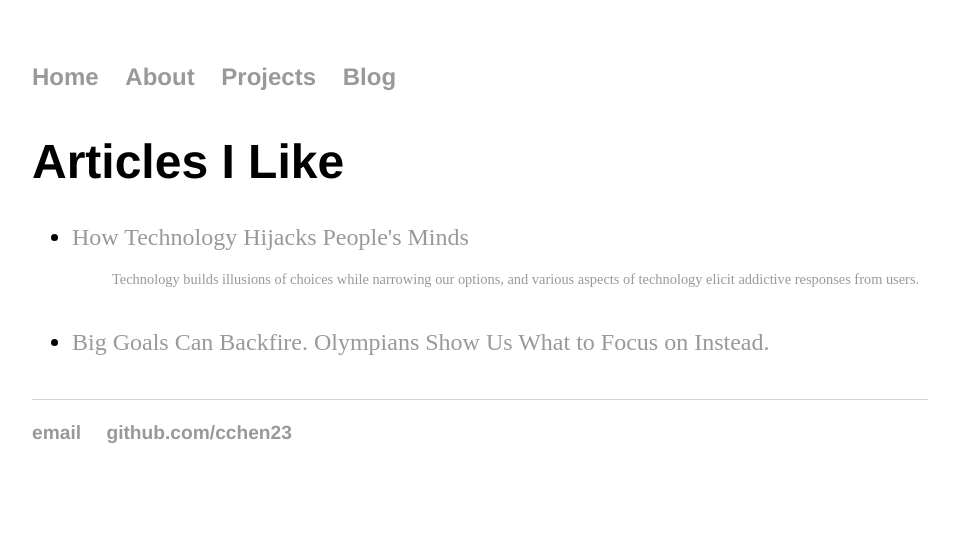
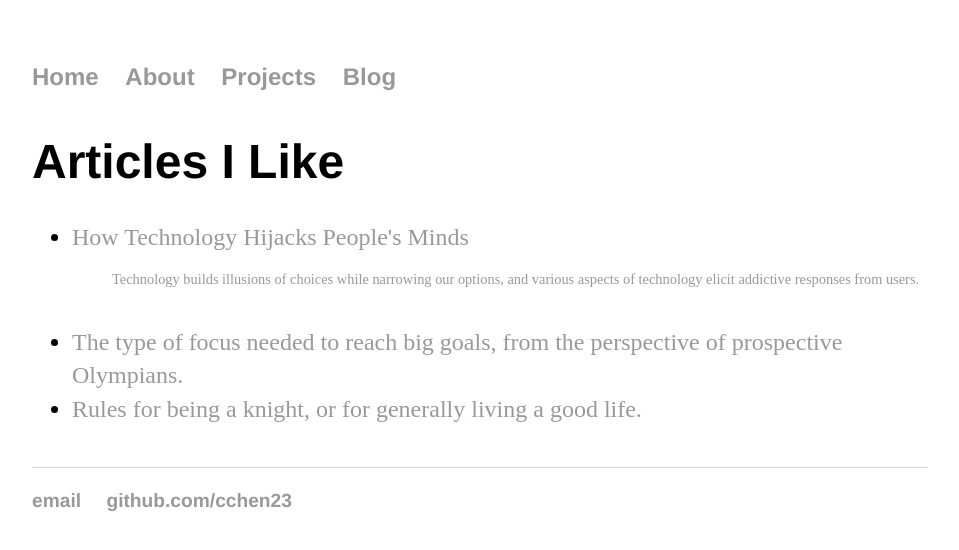
Before and after one commit to cchen23/cchen23.githhub.io, a Jekyll site: the page built from lists/articles.html, in a window 1280 px wide. Shown: the top 550 px of the page, without its empty margins (160-1119 px from the left). Built offline with Jekyll 4.4.1, drawn with Linux system fonts in a browser that asks for light colours.

Commit message:
Update articles.html
added 20 rules for being a knight article

```diff
--- a/lists/articles.html
+++ b/lists/articles.html
@@ -7,5 +7,6 @@ title: Articles I Like
   <ul>
     <li>Technology builds illusions of choices while narrowing our options, and various aspects of technology elicit addictive responses from users.</li>
   </ul>
-  <li><a href="http://nymag.com/scienceofus/2016/08/why-having-big-goals-can-backfire.html">Big Goals Can Backfire. Olympians Show Us What to Focus on Instead.</a></li>
+  <li><a href="http://nymag.com/scienceofus/2016/08/why-having-big-goals-can-backfire.html">The type of focus needed to reach big goals, from the perspective of prospective Olympians.</a></li>
+  <li><a href="https://www.farnamstreetblog.com/2016/08/20-rules-knight-timeless-guide-1483/">Rules for being a knight, or for generally living a good life.</a></li>
 </ul>
```
